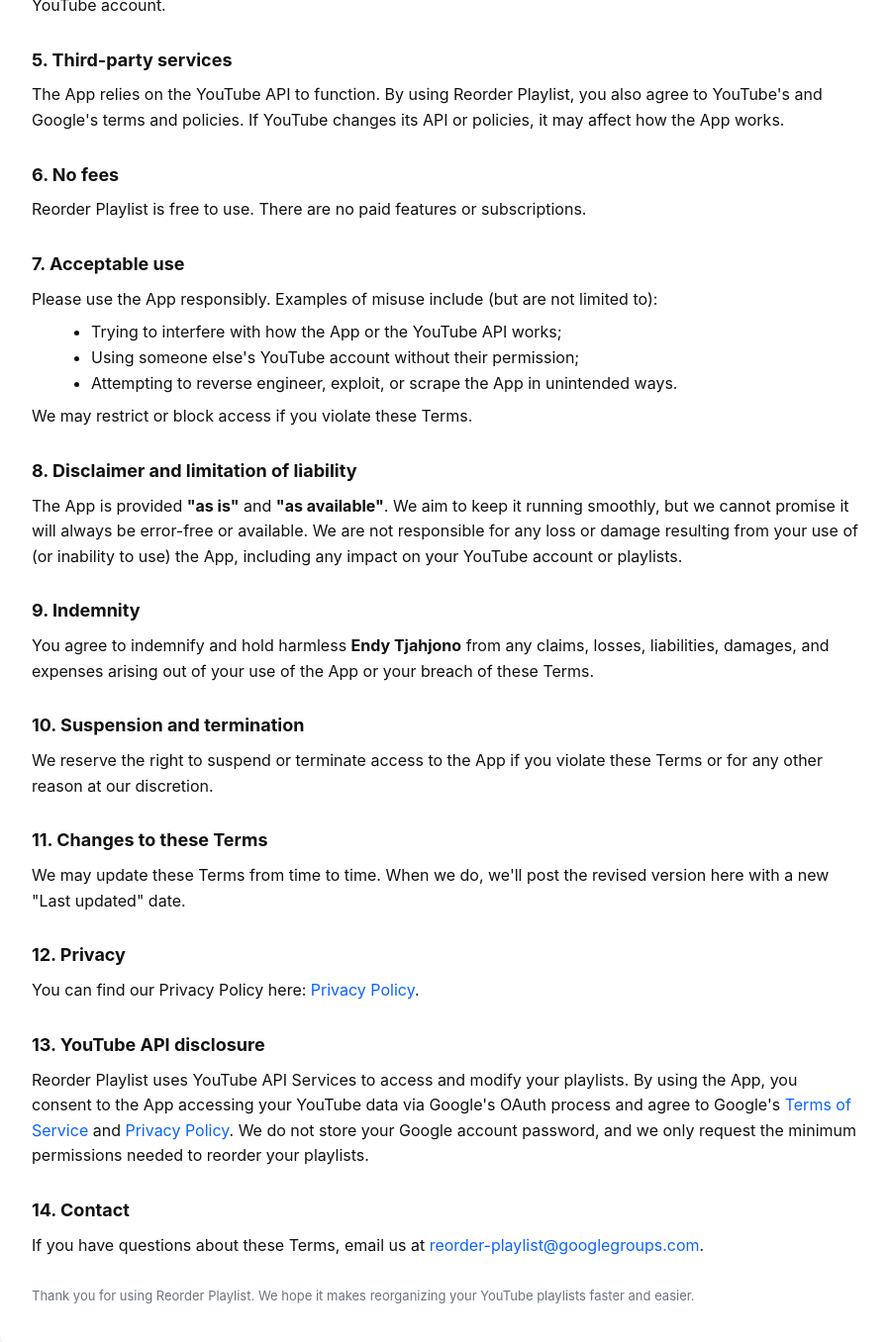
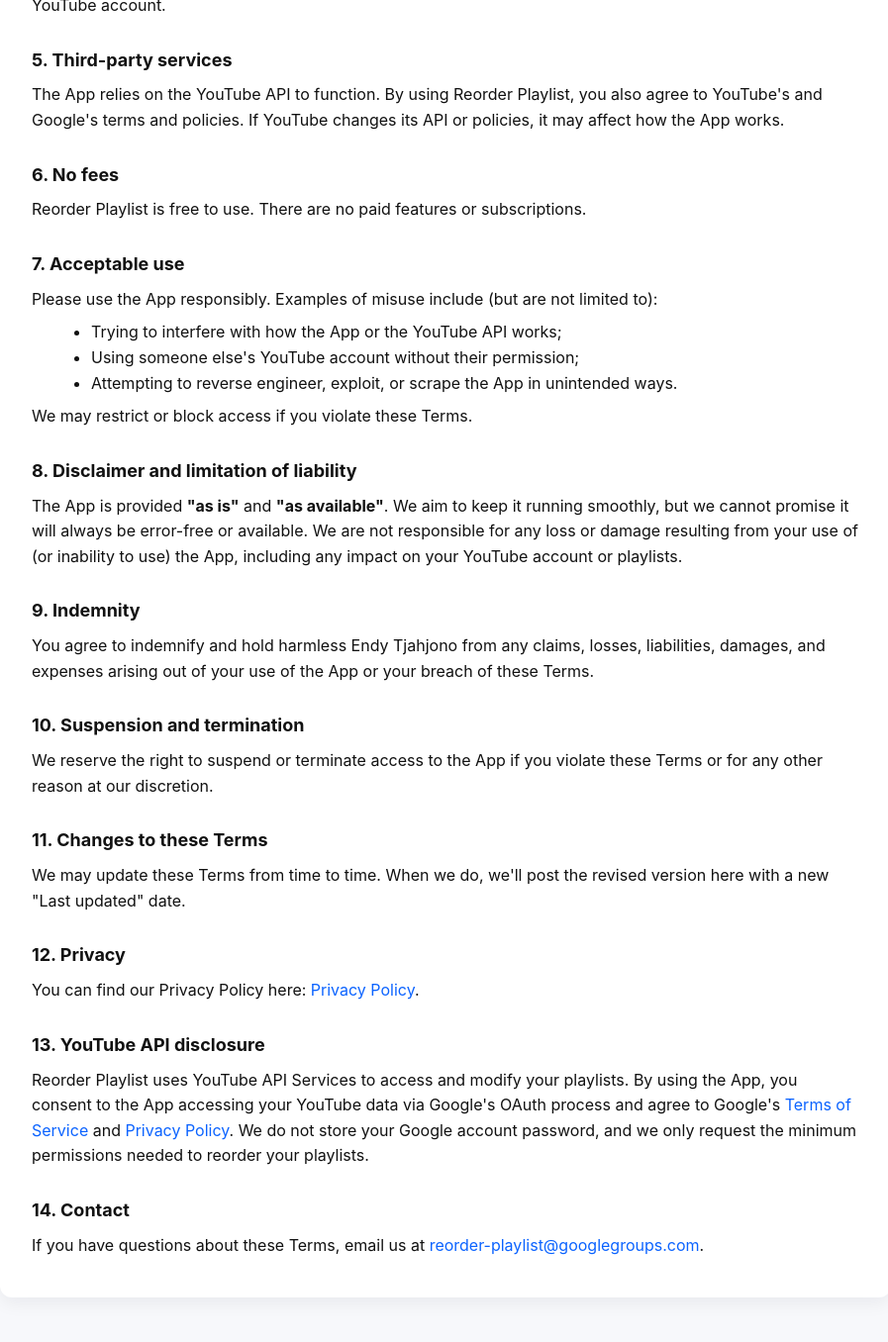
Before and after one commit to ndc/ndc.github.io, a Jekyll site: the page apps/reorderplaylist/termsofservice.html, which Jekyll copies as it is, in a window 1280 px wide and 1400 px high, scrolled down 768 px. Shown: the top 1356 px of the window at 99% size, without its empty margins (190-1087 px from the left). Built offline with Jekyll 4.4.1, drawn with Linux system fonts in a browser that asks for light colours; some of the changed text lies outside the part shown.

Commit message:
small formatting terms of service

```diff
--- a/apps/reorderplaylist/termsofservice.html
+++ b/apps/reorderplaylist/termsofservice.html
@@ -151,9 +150,9 @@
 
                 <h2>9. Indemnity</h2>
                 <p>
-                    You agree to indemnify and hold harmless <strong>Endy Tjahjono</strong> from any
-                    claims, losses, liabilities, damages, and expenses arising out of your use of
-                    the App or your breach of these Terms.
+                    You agree to indemnify and hold harmless Endy Tjahjono from any claims, losses,
+                    liabilities, damages, and expenses arising out of your use of the App or your
+                    breach of these Terms.
                 </p>
 
                 <h2>10. Suspension and termination</h2>
@@ -192,13 +191,6 @@
                         >reorder-playlist@googlegroups.com</a
                     >.
                 </p>
-
-                <footer>
-                    <p class="muted">
-                        Thank you for using Reorder Playlist. We hope it makes reorganizing your
-                        YouTube playlists faster and easier.
-                    </p>
-                </footer>
             </div>
         </div>
     </body>
```
Also changed, not shown: other parts of apps/reorderplaylist/termsofservice.html (+2 -3 lines).
